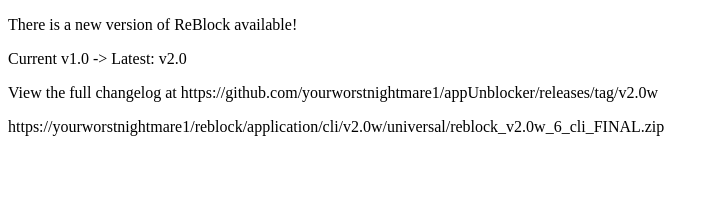
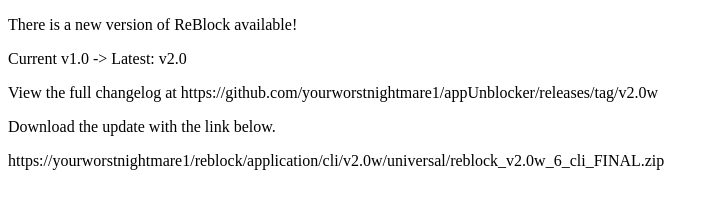
Before and after one commit to yourworstnightmare1/yourworstnightmare1.github.io, a plain HTML site: page updater/reblock/stable/v1.0/index.html in a window 1280 px wide. Shown: the whole page, without its empty margins (0-719 px from the left). Drawn offline with Linux system fonts and the light colour scheme.

Commit message:
Fix ln 7 not appearing

```diff
--- a/updater/reblock/stable/v1.0/index.html
+++ b/updater/reblock/stable/v1.0/index.html
@@ -4,7 +4,7 @@
     <p>Current v1.0  ->  Latest: v2.0</p>
     <p>View the full changelog at https://github.com/yourworstnightmare1/appUnblocker/releases/tag/v2.0w</p>
     <p> </p>
-    <p><Download using the link below:</p>
-    <p> https://yourworstnightmare1/reblock/application/cli/v2.0w/universal/reblock_v2.0w_6_cli_FINAL.zip</p>
+    <p>Download the update with the link below.</p>
+    <p>https://yourworstnightmare1/reblock/application/cli/v2.0w/universal/reblock_v2.0w_6_cli_FINAL.zip</p>
 
 </html>
```
